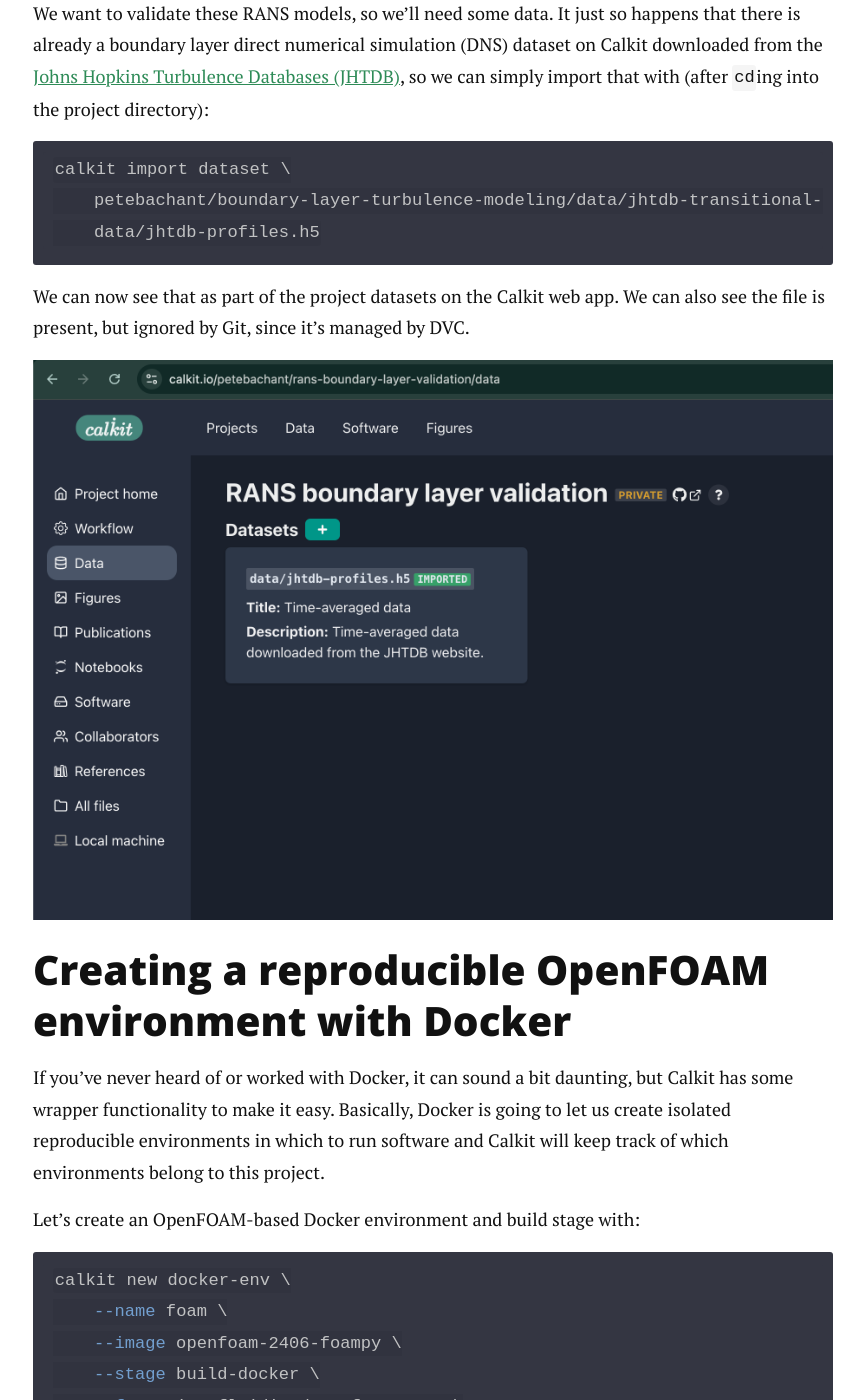
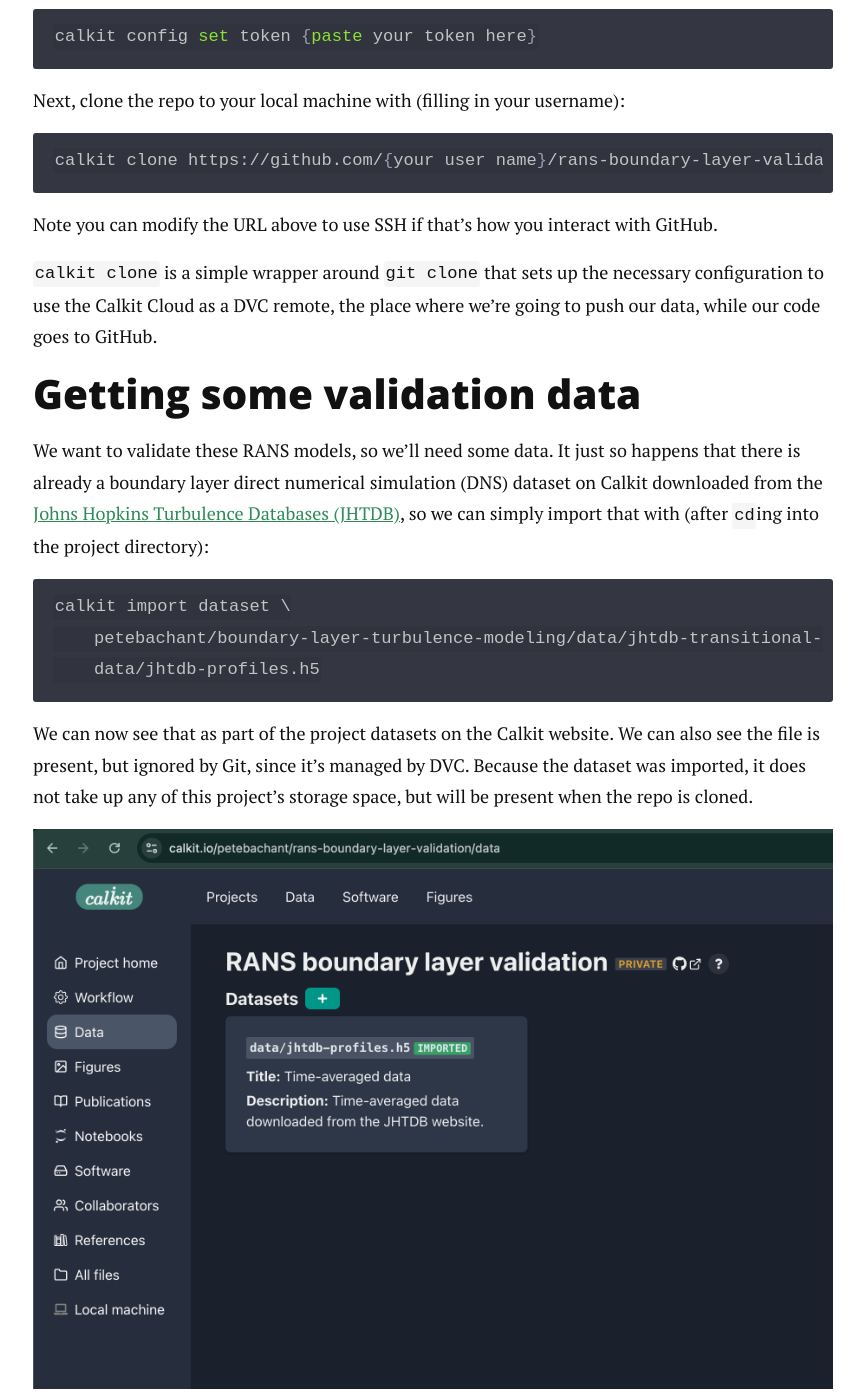
Before and after one commit to petebachant/petebachant.github.io, a Jekyll site: the page built from _posts/2024-10-15-reproducible-openfoam.markdown, in a window 1280 px wide and 1400 px high, scrolled down 4320 px. Shown: the whole window, without its empty margins (207-1071 px from the left). Built offline with Jekyll 4.4.1, drawn with Linux system fonts in a browser that asks for light colours; nearby versions of some CDN libraries; formulas are drawn with MathJax 3; comment, search, counter and statistics services are not loaded; some of the changed text lies outside the part shown.

Commit message:
Update of-repro article

````diff
--- a/_posts/2024-10-15-reproducible-openfoam.markdown
+++ b/_posts/2024-10-15-reproducible-openfoam.markdown
@@ -98,6 +100,11 @@
 Note you can modify the URL above to use SSH if that's how you interact with
 GitHub.
 
+`calkit clone` is a simple wrapper around `git clone` that sets up the
+necessary configuration to use the Calkit Cloud as a DVC remote,
+the place where we're going to push our data,
+while our code goes to GitHub.
+
 ## Getting some validation data
 
 We want to validate these RANS models, so we'll need some data.
@@ -113,9 +120,11 @@
     data/jhtdb-profiles.h5
 ```
 
-We can now see that as part of the project datasets on the Calkit web app.
+We can now see that as part of the project datasets on the Calkit website.
 We can also see the file is present, but ignored by Git,
 since it's managed by DVC.
+Because the dataset was imported, it does not take up any of this project's
+storage space, but will be present when the repo is cloned.
 
 ![Calkit project datasets page.](/images/repro-openfoam/datasets-page.png)
 
@@ -125,8 +134,8 @@
 it can sound a bit daunting,
 but Calkit has some wrapper functionality to make it easy.
 Basically, Docker is going to let us create isolated reproducible
-environments in which to run software and Calkit will keep track of
-which environments belong to this project.
+environments in which to run software and will keep track of
+which environments belong to this project in the `calkit.yaml` file.
 
 Let's create an OpenFOAM-based Docker environment and build stage with:
 
````
Also changed, not shown: other parts of _posts/2024-10-15-reproducible-openfoam.markdown (+4 -2 lines).
